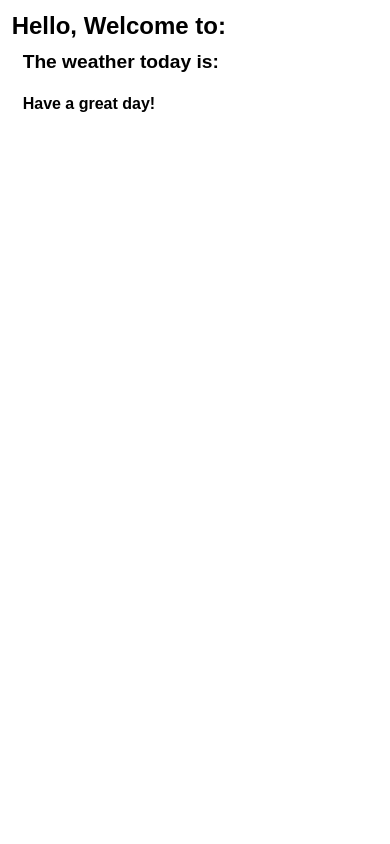
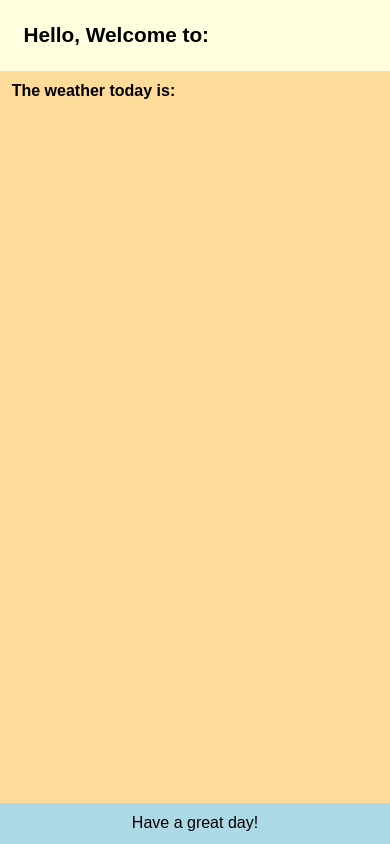
Before and after one commit to marissaculbreth/m7-hw7-culbreth-marissa, a plain HTML site: page index.html in a window 390 px wide. Drawn offline with Linux system fonts and the light colour scheme; a web font is replaced by a local one.

Commit message:
Style elements responsively

```diff
--- a/index.html
+++ b/index.html
@@ -8,13 +8,13 @@
     <link href="https://fonts.googleapis.com/css?family=Be+Vietnam&display=swap" rel="stylesheet">
   </head>
 
-  <body>
+  <body class="site">
     <header>
-      <h1>Hello, Welcome to: </h1.
+      <h1>Hello, Welcome to: </h1>
     </header>
 
-    <main>
-      <section>
+    <main class="site-content">
+      <section class="sub-content">
         <h2>The weather today is: </h2>
       </section>
     </main>
--- a/main.css
+++ b/main.css
@@ -2,6 +2,9 @@
   margin: 0;
   padding: 0;
   border: 0;
+}
+main {
+  background-color: #ffdb99;
 }
 
 h1, h2, p {
@@ -10,14 +13,52 @@ h1, h2, p {
 }
 
 h1 {
-  font-size: 1.5rem;
+  font-size: 1.3rem;
+  background-color: lightyellow;
+  padding: 6%;
 }
 
 h2 {
-  font-size: 1.2rem;
-
+  font-size: 1rem;
 }
 
 footer {
   font-size: 1rem;
+  background-color: lightblue;
+  width: 100%;
+  text-align: center;
 }
+
+/****------ START STICKY FOOTER ------****/
+
+.site {
+	display: flex;
+	flex-direction: column;
+	min-height: 100vh;
+}
+
+.site-content {
+	flex-grow: 1;
+}
+
+/****------ END STICKY FOOTER ------****/
+
+@media (min-width: 768px) {
+  h1 {
+    font-size: 1.5rem;
+  }
+
+  h2 {
+    font-size: 1.2rem;
+  }
+}
+
+@media (min-width: 1000px) {
+  h2 {
+    font-size: 1.35rem;
+  }
+
+  p {
+    font-size: 1.2rem;
+  }
+}
```
